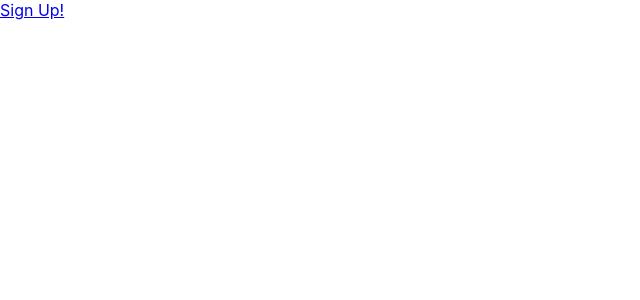
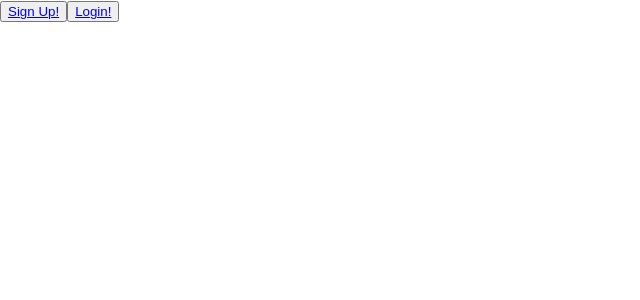
Before and after one commit to kerneltux0/Iter_Fabulas, a React (Create React App) app in the folder client/: page / in a window 1280 px wide. Shown: the top 300 px of the page, without its empty margins (0-640 px from the left). Built offline with nearby package versions, Linux system fonts and the light colour scheme.

Commit message:
updated registrations.js removed unnecessary importing of Signup & Login setup links to signup & login as buttons

```diff
--- a/client/src/containers/registrations.js
+++ b/client/src/containers/registrations.js
@@ -1,6 +1,4 @@
 import React, {Component} from 'react';
-import Signup from '../components/signup';
-import Login from '../components/login';
 import {Link} from 'react-router-dom';
 
 class Registrations extends Component {
@@ -8,7 +6,12 @@ class Registrations extends Component {
   render(){
     return(
       <div>
-        <Link to='/signup'>Sign Up!</Link>
+        <button>
+          <Link to='/signup'>Sign Up!</Link>
+        </button>
+        <button>
+          <Link to='/login'>Login!</Link>
+        </button>
       </div>
     )
   }
```
